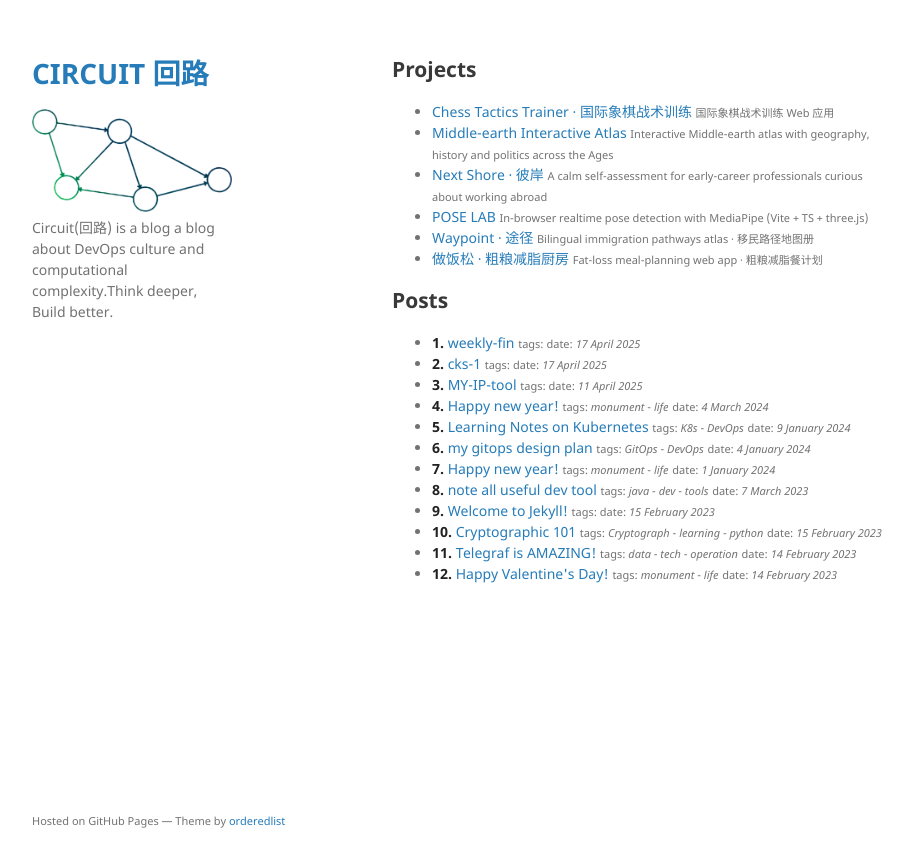
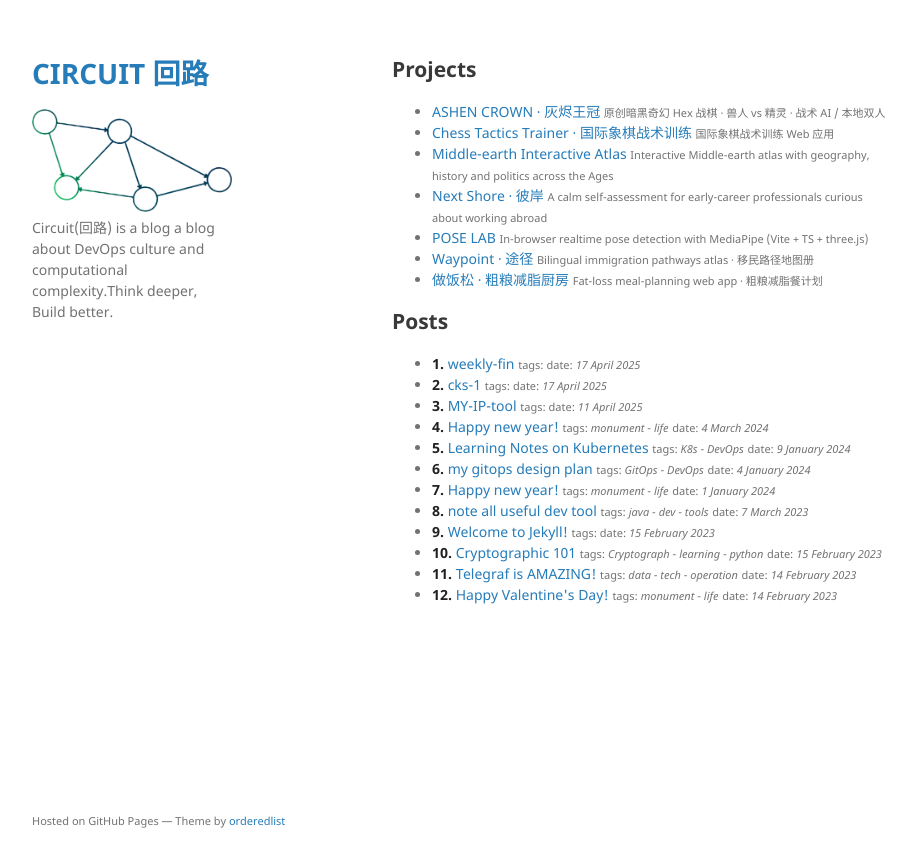
Before and after one commit to grot666/grot666.github.io, a Jekyll site: the page built from index.md, in a window 1280 px wide. Shown: the top 867 px of the page, without its empty margins (178-1094 px from the left). Built offline with Jekyll 4.4.1, drawn with Linux system fonts in a browser that asks for light colours.

Commit message:
Add Ashen Crown hex tactics game to project index
Co-authored-by: Copilot <223556219+Copilot@users.noreply.github.com>

```diff
--- a/index.md
+++ b/index.md
@@ -5,6 +5,7 @@ layout: default
 <h2>Projects</h2>
 
 <ul>
+  <li><a href="/ashen-crown/">ASHEN CROWN · 灰烬王冠</a> <small>原创暗黑奇幻 Hex 战棋 · 兽人 vs 精灵 · 战术 AI / 本地双人</small></li>
   <li><a href="/chess-tactics-trainer/">Chess Tactics Trainer · 国际象棋战术训练</a> <small>国际象棋战术训练 Web 应用</small></li>
   <li><a href="/middle-earth-atlas/">Middle-earth Interactive Atlas</a> <small>Interactive Middle-earth atlas with geography, history and politics across the Ages</small></li>
   <li><a href="/next-shore/">Next Shore · 彼岸</a> <small>A calm self-assessment for early-career professionals curious about working abroad</small></li>
```
